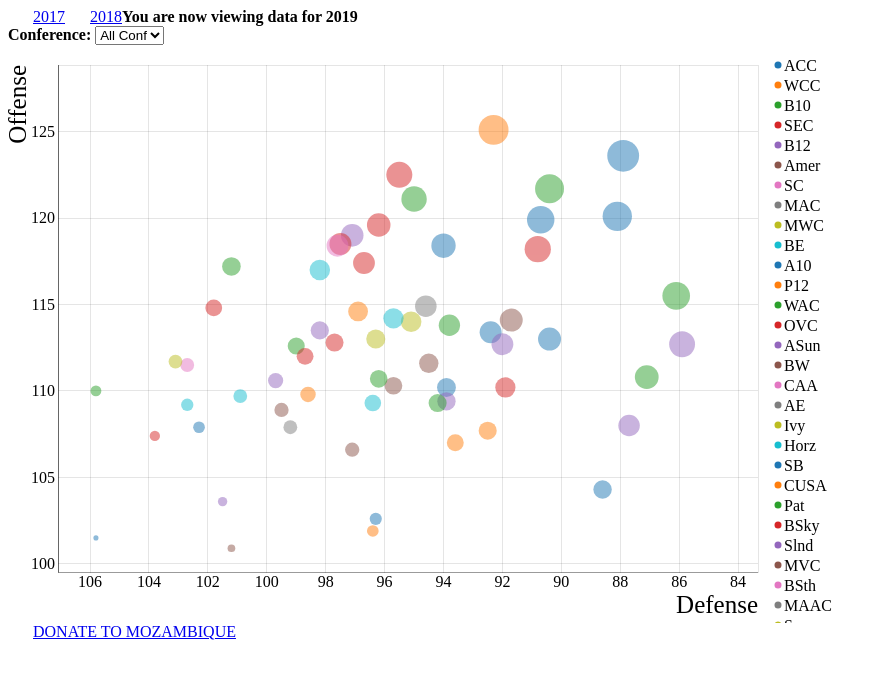
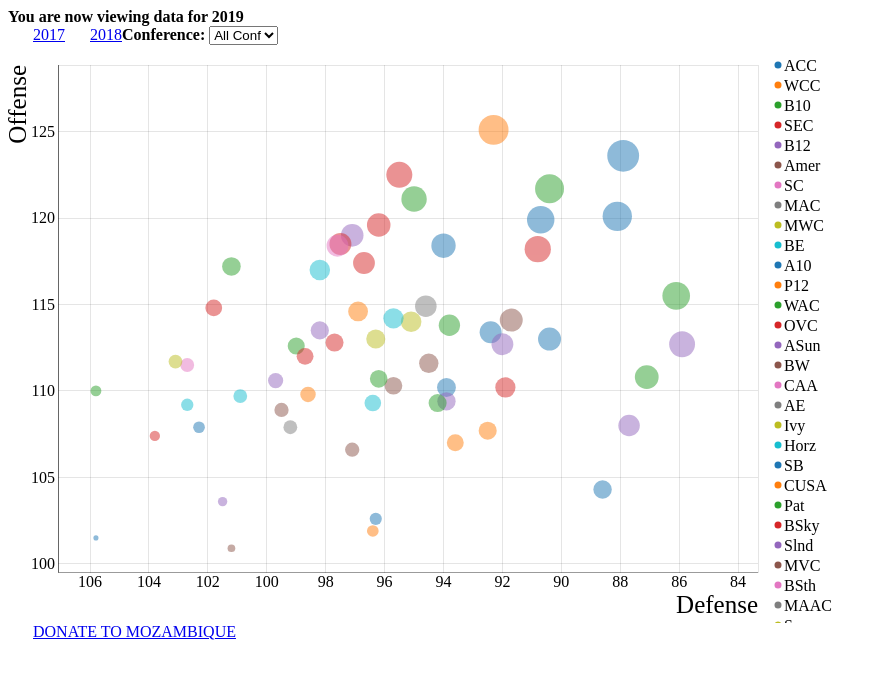
Before and after one commit to martindonnells/martindonnells, a Jekyll site: the page md4/ncaam/ncaam2019.html, which Jekyll copies as it is, in a window 1280 px wide. Shown: the top 679 px of the page, without its empty margins (0-886 px from the left). Built offline with Jekyll 4.4.1, drawn with Linux system fonts in a browser that asks for light colours.

Commit message:
Update ncaam2019.html

```diff
--- a/md4/ncaam/ncaam2019.html
+++ b/md4/ncaam/ncaam2019.html
@@ -81,8 +81,11 @@ height="0" width="0" style="display:none;visibility:hidden"></iframe></noscript>
 <!-- End Google Tag Manager (noscript) -->
     <div id="top-nav-nba">
 	    <b>You are now viewing data for 2019</b>
+
+	    <div id="year_links">
 	    <a class="top-nav-link nba-2017" href="ncaam2017.html">2017</a>
 	    <a class="top-nav-link nba-2018" href="ncaam2018.html">2018</a>
+	    </div>
 	        <div id="filter">
     	<b>Conference:</b>
     </div>
```
